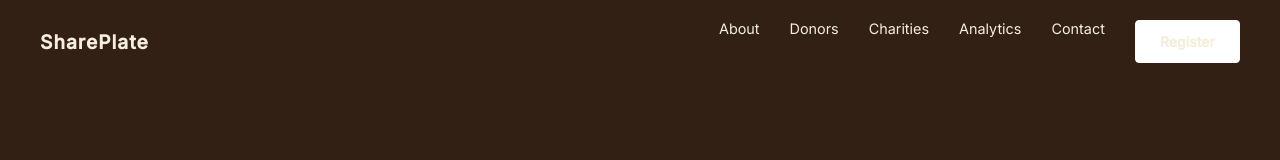
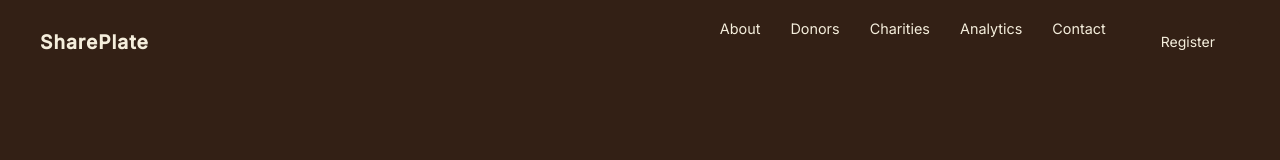
Before and after one commit to RMukherjee007/SharePlate, a React (Vite) app in the folder client/: page / in a window 1280 px wide. Shown: the top 160 px of the page. Built offline with nearby package versions, Linux system fonts and the light colour scheme; no server answers.

Commit message:
Standardize register button with rest of site buttons (btn-dark)

```diff
--- a/client/src/App.jsx
+++ b/client/src/App.jsx
@@ -47,7 +47,7 @@ function App() {
               <button onClick={logout} style={{ background: 'none', border: 'none', color: 'inherit', cursor: 'pointer', fontSize: '1rem', padding: '0' }}>Logout</button>
             </>
           ) : (
-            <Link to="/register" onMouseEnter={importRegister} className="btn-white" style={{ textDecoration: 'none' }}>Register</Link>
+            <Link to="/register" onMouseEnter={importRegister} className="btn-dark" style={{ textDecoration: 'none' }}>Register</Link>
           )}
         </div>
       </nav>
--- a/client/src/index.css
+++ b/client/src/index.css
@@ -84,24 +84,3 @@ h1, h2, h3, h4, h5, h6 {
 .input-field::placeholder {
   color: #666;
 }
-
-.btn-white {
-  background: var(--color-white);
-  border: 1px solid var(--color-white);
-  color: var(--color-dark-brown);
-  padding: 12px 24px;
-  font-family: var(--font-sans);
-  font-size: 14px;
-  cursor: pointer;
-  transition: all 0.3s ease;
-  border-radius: 4px;
-  text-align: center;
-  display: inline-block;
-  font-weight: bold;
-}
-
-.btn-white:hover {
-  background: transparent;
-  border-color: var(--color-white);
-  color: var(--color-white);
-}
```
